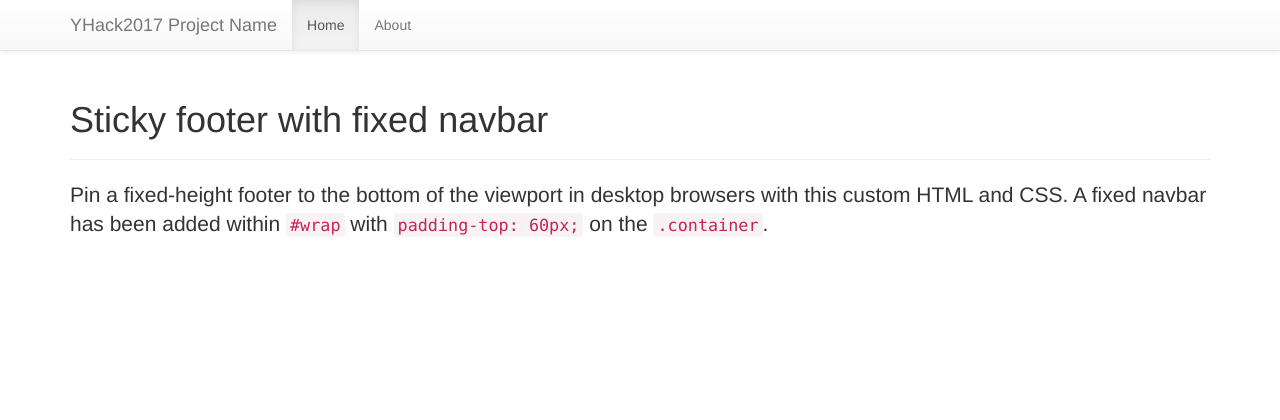
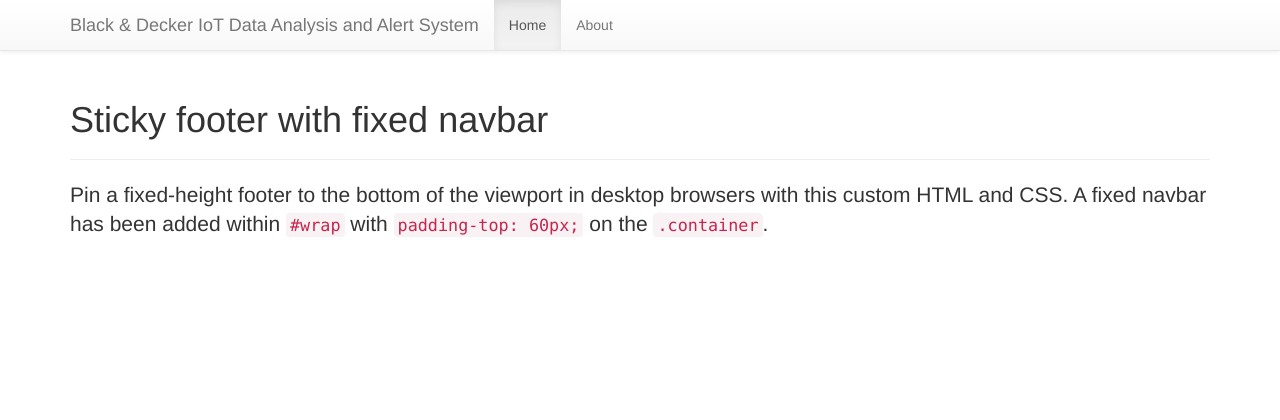
Before and after one commit to aarshpatel/Real-Time-Predictive-Analytics, a Flask app: page / in a window 1280 px wide. Shown: the top 420 px of the page. Run offline with Flask 2, Linux system fonts and the light colour scheme; some libraries are stand-ins or nearby versions.

Commit message:
Changed some stuff of the webapp

```diff
--- a/templates/layouts/main.html
+++ b/templates/layouts/main.html
@@ -48,7 +48,7 @@
             <span class="icon-bar"></span>
             <span class="icon-bar"></span>
           </button>
-          <a class="navbar-brand" href="/">YHack2017 Project Name</a>
+          <a class="navbar-brand" href="/">Black & Decker IoT Data Analysis and Alert System</a>
         </div>
         <div class="collapse navbar-collapse">
           <ul class="nav navbar-nav">
```
Also changed, not shown: README.md, 3 other files.
